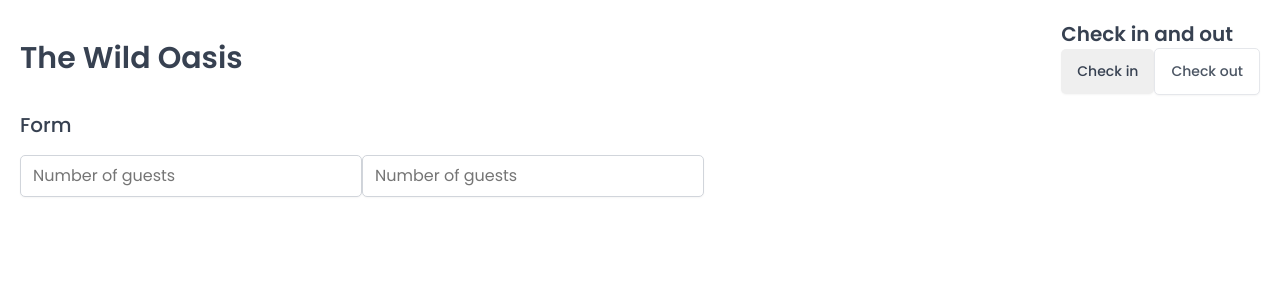
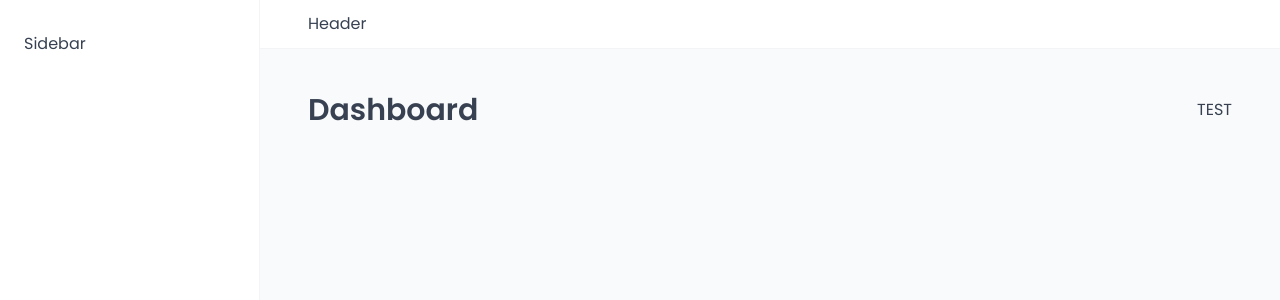
Before and after one commit to Tjanelidze/the-wild-oasis, a React (Vite) app: page /dashboard in a window 1280 px wide. Shown: the top 300 px of the page. Built offline with nearby package versions, Linux system fonts and the light colour scheme; a web font is replaced by a local one.

Commit message:
created app layout

```diff
--- a/package.json
+++ b/package.json
@@ -12,6 +12,7 @@
   "dependencies": {
     "react": "^18.2.0",
     "react-dom": "^18.2.0",
+    "react-router-dom": "^6.21.1",
     "styled-components": "^6.1.6",
     "vite-plugin-eslint": "^1.8.1"
   },
--- a/src/App.jsx
+++ b/src/App.jsx
@@ -1,48 +1,36 @@
-import styled from 'styled-components';
+import { BrowserRouter, Navigate, Route, Routes } from 'react-router-dom';
+
 import GlobalStyles from './styles/GlobalStyles';
-import Button from './ui/Button';
-import Input from './ui/Input';
-import Heading from './ui/Heading';
-import Row from './ui/Row';
+import Dashboard from './pages/Dashboard';
+import Bookings from './pages/Bookings';
+import Cabins from './pages/Cabins';
+import Users from './pages/Users';
+import Settings from './pages/Settings';
+import Account from './pages/Account';
+import Login from './pages/Login';
+import PageNotFound from './pages/PageNotFound';
+import AppLayout from './ui/AppLayout';
 
-const StyledApp = styled.div`
-  padding: 20px;
-`;
-
-function App() {
+export default function App() {
   return (
     <>
       <GlobalStyles />
-      <StyledApp>
-        <Row>
-          <Row type="horizontal">
-            <Heading as="h1">The Wild Oasis</Heading>
+      <BrowserRouter>
+        <Routes>
+          <Route element={<AppLayout />}>
+            <Route index element={<Navigate replace to="dashboard" />} />
+            <Route path="dashboard" element={<Dashboard />} />
+            <Route path="bookings" element={<Bookings />} />
+            <Route path="cabins" element={<Cabins />} />
+            <Route path="users" element={<Users />} />
+            <Route path="settings" element={<Settings />} />
+            <Route path="account" element={<Account />} />
+          </Route>
 
-            <div>
-              <Heading as="h2">Check in and out</Heading>
-              <Button onClick={() => alert('Check in')}>Check in</Button>
-              <Button
-                variation="secondary"
-                sieze="small"
-                onClick={() => alert('Check out')}
-              >
-                Check out
-              </Button>
-            </div>
-          </Row>
-
-          <Heading as="h3">Form</Heading>
-
-          <Row>
-            <form>
-              <Input type="number" placeholder="Number of guests" />
-              <Input type="number" placeholder="Number of guests" />
-            </form>
-          </Row>
-        </Row>
-      </StyledApp>
+          <Route path="login" element={<Login />} />
+          <Route path="*" element={<PageNotFound />} />
+        </Routes>
+      </BrowserRouter>
     </>
   );
 }
-
-export default App;
--- /dev/null
+++ b/src/ui/AppLayout.jsx
@@ -0,0 +1,28 @@
+import { Outlet } from 'react-router-dom';
+import Sidebar from './Sidebar';
+import Header from './Header';
+import styled from 'styled-components';
+
+const StyledAppLayout = styled.div`
+  display: grid;
+  grid-template-columns: 26rem 1fr;
+  grid-template-rows: auto 1fr;
+  height: 100vh;
+`;
+
+const Main = styled.main`
+  background-color: var(--color-grey-50);
+  padding: 4rem 4.8rem 6.4rem;
+`;
+
+export default function AppLayout() {
+  return (
+    <StyledAppLayout>
+      <Header />
+      <Sidebar />
+      <Main>
+        <Outlet />
+      </Main>
+    </StyledAppLayout>
+  );
+}
--- /dev/null
+++ b/src/ui/Header.jsx
@@ -0,0 +1,11 @@
+import styled from 'styled-components';
+
+const StyledHeader = styled.header`
+  background-color: var(--color-grey-0);
+  padding: 1.2rem 4.8rem;
+  border-bottom: 1px solid var(--color-grey-100);
+`;
+
+export default function Header() {
+  return <StyledHeader>Header</StyledHeader>;
+}
--- /dev/null
+++ b/src/ui/Sidebar.jsx
@@ -0,0 +1,12 @@
+import styled from 'styled-components';
+
+const StyledSidebar = styled.aside`
+  background-color: var(--color-grey-0);
+  padding: 3.2rem 2.4rem;
+  border-right: 1px solid var(--color-grey-100);
+  grid-row: 1 / -1;
+`;
+
+export default function Sidebar() {
+  return <StyledSidebar>Sidebar</StyledSidebar>;
+}
```
Also changed, not shown: 1 other file (tests, documents, lock files or other folders).
